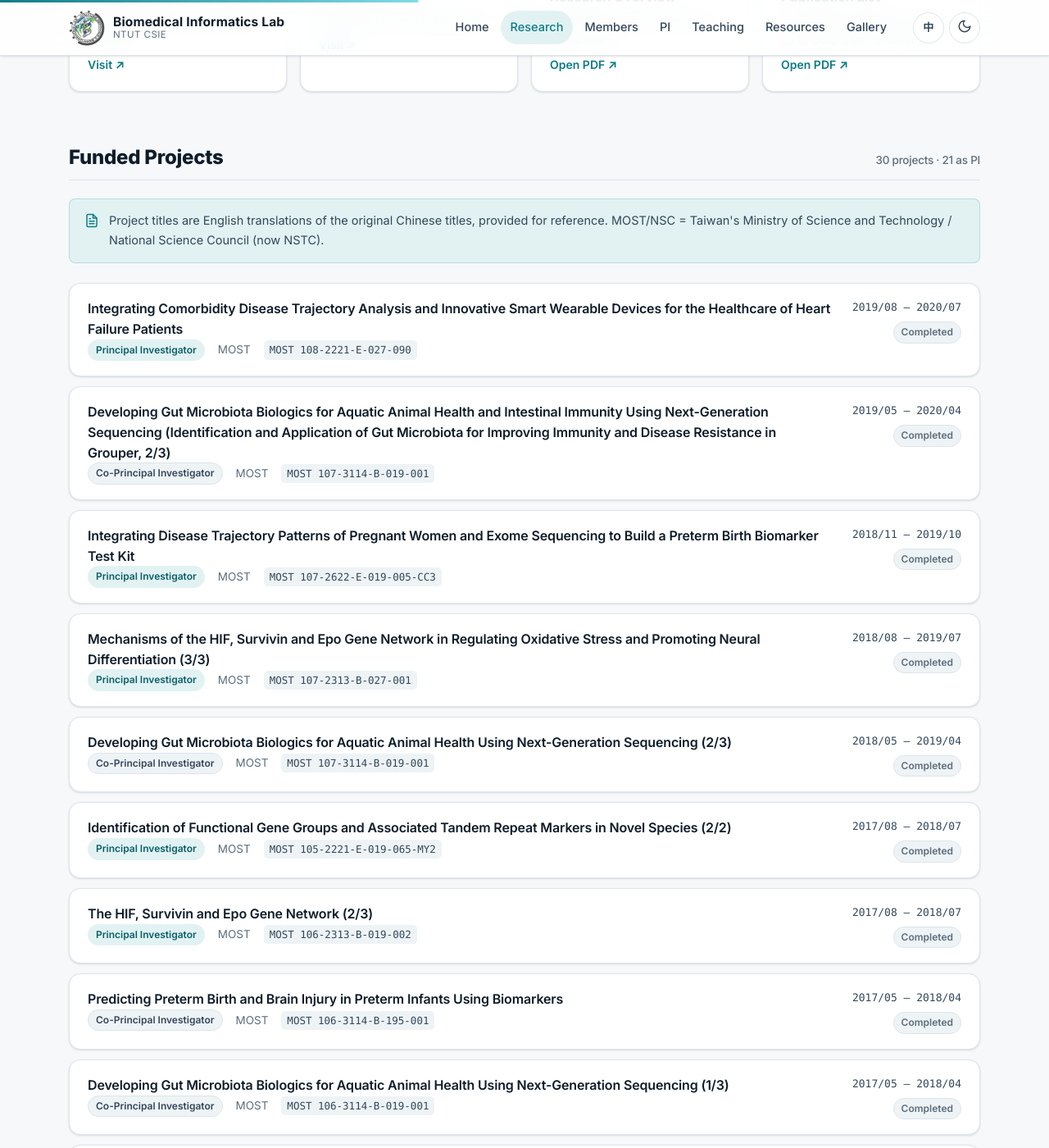
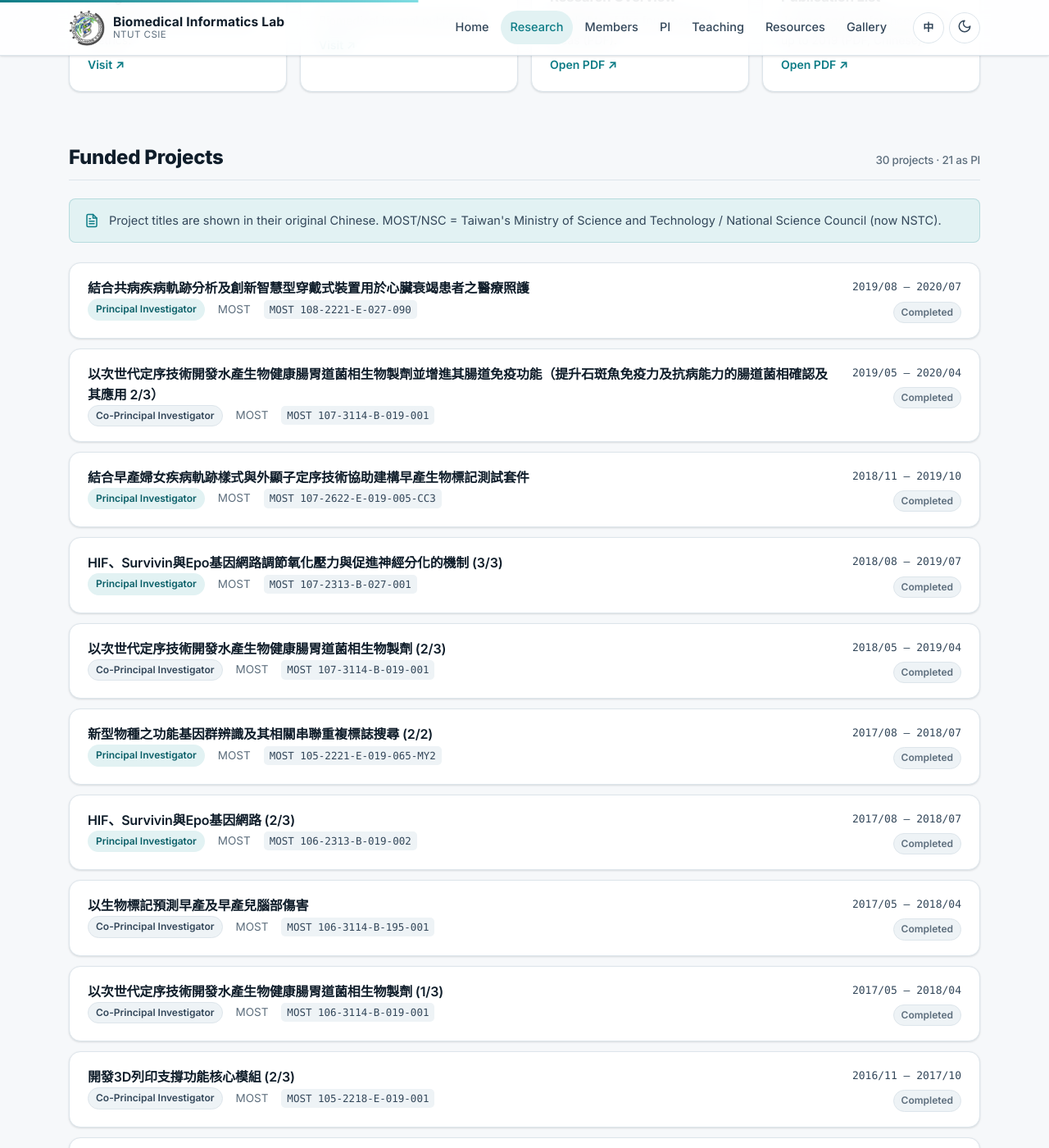
Before and after one commit to NTUT-Biolab/ntut-biolab.github.io, a Jekyll site: the page built from en/research.html, in a window 1280 px wide and 1400 px high, scrolled down 1956 px. Shown: the whole window at 82% size. Built offline with Jekyll 4.4.1, drawn with Linux system fonts in a browser that asks for light colours; some of the changed text lies outside the part shown.

Commit message:
Show original Chinese project titles on the English site
The English project titles were unofficial translations; remove them
(and the translated output link labels) until official titles are
available.

Co-Authored-By: Claude Opus 5.5 <noreply@anthropic.com>
Claude-Session: https://claude.ai/code/session_016gvru8tgmTYS5jXM7NyzeU

```diff
--- a/_data/projects.yml
+++ b/_data/projects.yml
@@ -3,7 +3,6 @@
 # status 可省略（預設顯示「已結案」）；進行中的計畫請填 status: ongoing。
 
 - title: 結合共病疾病軌跡分析及創新智慧型穿戴式裝置用於心臟衰竭患者之醫療照護
-  title_en: Integrating Comorbidity Disease Trajectory Analysis and Innovative Smart Wearable Devices for the Healthcare of Heart Failure Patients
   code: MOST 108-2221-E-027-090
   role: pi
   period: 108/08 ~ 109/07
@@ -11,7 +10,6 @@
   agency: 科技部
   agency_en: MOST
 - title: 以次世代定序技術開發水產生物健康腸胃道菌相生物製劑並增進其腸道免疫功能（提升石斑魚免疫力及抗病能力的腸道菌相確認及其應用 2/3）
-  title_en: Developing Gut Microbiota Biologics for Aquatic Animal Health and Intestinal Immunity Using Next-Generation Sequencing (Identification and Application of Gut Microbiota for Improving Immunity and Disease Resistance in Grouper, 2/3)
   code: MOST 107-3114-B-019-001
   role: co-pi
   period: 108/05 ~ 109/04
@@ -19,7 +17,6 @@
   agency: 科技部
   agency_en: MOST
 - title: 結合早產婦女疾病軌跡樣式與外顯子定序技術協助建構早產生物標記測試套件
-  title_en: Integrating Disease Trajectory Patterns of Pregnant Women and Exome Sequencing to Build a Preterm Birth Biomarker Test Kit
   code: MOST 107-2622-E-019-005-CC3
   role: pi
   period: 107/11 ~ 108/10
@@ -27,7 +24,6 @@
   agency: 科技部
   agency_en: MOST
 - title: HIF、Survivin與Epo基因網路調節氧化壓力與促進神經分化的機制 (3/3)
-  title_en: Mechanisms of the HIF, Survivin and Epo Gene Network in Regulating Oxidative Stress and Promoting Neural Differentiation (3/3)
   code: MOST 107-2313-B-027-001
   role: pi
   period: 107/08 ~ 108/07
@@ -35,7 +31,6 @@
   agency: 科技部
   agency_en: MOST
 - title: 以次世代定序技術開發水產生物健康腸胃道菌相生物製劑 (2/3)
-  title_en: Developing Gut Microbiota Biologics for Aquatic Animal Health Using Next-Generation Sequencing (2/3)
   code: MOST 107-3114-B-019-001
   role: co-pi
   period: 107/05 ~ 108/04
@@ -43,7 +38,6 @@
   agency: 科技部
   agency_en: MOST
 - title: 新型物種之功能基因群辨識及其相關串聯重複標誌搜尋 (2/2)
-  title_en: Identification of Functional Gene Groups and Associated Tandem Repeat Markers in Novel Species (2/2)
   code: MOST 105-2221-E-019-065-MY2
   role: pi
   period: 106/08 ~ 107/07
@@ -51,7 +45,6 @@
   agency: 科技部
   agency_en: MOST
 - title: HIF、Survivin與Epo基因網路 (2/3)
-  title_en: The HIF, Survivin and Epo Gene Network (2/3)
   code: MOST 106-2313-B-019-002
   role: pi
   period: 106/08 ~ 107/07
@@ -59,7 +52,6 @@
   agency: 科技部
   agency_en: MOST
 - title: 以生物標記預測早產及早產兒腦部傷害
-  title_en: Predicting Preterm Birth and Brain Injury in Preterm Infants Using Biomarkers
   code: MOST 106-3114-B-195-001
   role: co-pi
   period: 106/05 ~ 107/04
@@ -67,7 +59,6 @@
   agency: 科技部
   agency_en: MOST
 - title: 以次世代定序技術開發水產生物健康腸胃道菌相生物製劑 (1/3)
-  title_en: Developing Gut Microbiota Biologics for Aquatic Animal Health Using Next-Generation Sequencing (1/3)
   code: MOST 106-3114-B-019-001
   role: co-pi
   period: 106/05 ~ 107/04
@@ -75,7 +66,6 @@
   agency: 科技部
   agency_en: MOST
 - title: 開發3D列印支撐功能核心模組 (2/3)
-  title_en: Developing Core Support-Structure Modules for 3D Printing (2/3)
   code: MOST 105-2218-E-019-001
   role: co-pi
   period: 105/11 ~ 106/10
@@ -83,7 +73,6 @@
   agency: 科技部
   agency_en: MOST
 - title: HIF、Survivin與Epo基因網路 (1/3)
-  title_en: The HIF, Survivin and Epo Gene Network (1/3)
   code: MOST 105-2313-B-019-001
   role: pi
   period: 105/08 ~ 106/07
@@ -91,7 +80,6 @@
   agency: 科技部
   agency_en: MOST
 - title: 新型物種之功能基因群辨識及其相關串聯重複標誌搜尋 (1/2)
-  title_en: Identification of Functional Gene Groups and Associated Tandem Repeat Markers in Novel Species (1/2)
   code: MOST 105-2221-E-019-065-MY2
   role: pi
   period: 105/08 ~ 106/07
@@ -99,14 +87,12 @@
   agency: 科技部
   agency_en: MOST
 - title: 醫療巨量資料檢視、分析及動態視覺化工具開發
-  title_en: Development of Tools for Viewing, Analyzing and Dynamically Visualizing Medical Big Data
   role: co-pi
   period: 105/08 ~ 106/07
   period_en: 2016/08 – 2017/07
   agency: 科技部
   agency_en: MOST
 - title: 次世代整合系統應用於心臟衰竭之預後分析及策略性醫療照護
-  title_en: A Next-Generation Integrated System for Prognostic Analysis and Strategic Healthcare of Heart Failure
   code: MOST 104-2321-B-019-009
   role: pi
   period: 104/09 ~ 105/08
@@ -114,7 +100,6 @@
   agency: 科技部
   agency_en: MOST
 - title: 開發3D列印支撐功能核心模組 (1/3)
-  title_en: Developing Core Support-Structure Modules for 3D Printing (1/3)
   code: MOST 104-2218-E-019-003
   role: co-pi
   period: 104/11 ~ 105/10
@@ -122,7 +107,6 @@
   agency: 科技部
   agency_en: MOST
 - title: 低氧訊息網路的系統與演化生物學研究（子計畫4）(3/3)
-  title_en: Systems and Evolutionary Biology of Hypoxia Signaling Networks (Subproject 4, 3/3)
   code: MOST 104-2627-B-019-003
   role: pi
   period: 104/08 ~ 105/07
@@ -130,7 +114,6 @@
   agency: 科技部
   agency_en: MOST
 - title: 養殖魚種骨骼發育及抗病分子標記之資料庫建置與輔助育種應用研究
-  title_en: Database Construction of Molecular Markers for Skeletal Development and Disease Resistance in Farmed Fish and Its Application to Assisted Breeding
   code: MOST 104-2321-B-019-008
   role: pi
   period: 104/08 ~ 105/07
@@ -138,7 +121,6 @@
   agency: 科技部
   agency_en: MOST
 - title: 比較轉錄體資料集之正規化技術研究
-  title_en: Normalization Techniques for Comparative Transcriptome Datasets
   code: MOST 103-2221-E-019-037
   role: pi
   period: 103/08 ~ 104/07
@@ -146,7 +128,6 @@
   agency: 科技部
   agency_en: MOST
 - title: 低氧訊息網路（子計畫4）(2/3)
-  title_en: Hypoxia Signaling Networks (Subproject 4, 2/3)
   code: MOST 103-2627-B-019-003
   role: pi
   period: 103/08 ~ 104/07
@@ -154,14 +135,12 @@
   agency: 科技部
   agency_en: MOST
 - title: 建立以病人為中心之疾病教育網絡軟體
-  title_en: Developing Patient-Centered Disease Education Network Software
   role: co-pi
   period: 102/01 ~ 104/07
   period_en: 2013/01 – 2015/07
   agency: 長海計畫
   agency_en: Chang-Hai Program (長海計畫)
 - title: 低氧誘導反應之轉錄體比對平台開發與互連動態生物訊息路徑建構
-  title_en: A Transcriptome Comparison Platform for Hypoxia-Induced Responses and Construction of Interconnected Dynamic Signaling Pathways
   code: NSC102-2627-B-019-003
   role: pi
   period: 102/08 ~ 103/07
@@ -169,7 +148,6 @@
   agency: 國科會
   agency_en: NSC
 - title: 基於物理化學特性及內容組合特徵進行構型抗原表位與抗體對位預測
-  title_en: Conformational Epitope and Paratope Prediction Based on Physicochemical Properties and Compositional Features
   code: NSC102-2221-E-019-059
   role: pi
   period: 102/08 ~ 103/07
@@ -177,7 +155,6 @@
   agency: 國科會
   agency_en: NSC
 - title: 台灣農業生物多樣性基因資料庫整合建置及跨物種比對核心技術服務
-  title_en: Integrated Construction of Taiwan Agricultural Biodiversity Gene Databases and Core Cross-Species Comparison Services
   code: NSC102-2321-B-019-001
   role: pi
   period: 102/01 ~ 102/12
@@ -185,7 +162,6 @@
   agency: 國科會
   agency_en: NSC
 - title: 台灣農業生物多樣性基因體資料庫及跨物種比對核心技術之建置與服務
-  title_en: Construction and Services of Taiwan Agricultural Biodiversity Genome Databases and Core Cross-Species Comparison Technologies
   code: NSC 101-2321-B-019-001
   role: pi
   period: 101/01 ~ 101/12
@@ -193,7 +169,6 @@
   agency: 國科會
   agency_en: NSC
 - title: 台灣農業生物多樣性基因體資料庫及跨物種比對核心技術之建置與服務
-  title_en: Construction and Services of Taiwan Agricultural Biodiversity Genome Databases and Core Cross-Species Comparison Technologies
   code: NSC 100-2321-B-019-004
   role: pi
   period: 100/02 ~ 101/01
@@ -203,9 +178,7 @@
   output:
     url: http://tagc.cs.ntou.edu.tw/
     text: 台灣農業生物多樣性基因體資料庫
-    text_en: Taiwan Agricultural Biodiversity Genome Database
 - title: 慢性腎病之超音波影像指標測量分析與臨床分期相關性之研究
-  title_en: Ultrasound Image Index Measurement and Its Correlation with the Clinical Staging of Chronic Kidney Disease
   code: 99529001K
   role: co-pi
   period: 100/05 ~ 100/04
@@ -213,7 +186,6 @@
   agency: 長庚醫院/海洋大學
   agency_en: Chang Gung Memorial Hospital / NTOU
 - title: CMBB生物資訊核心技術開發與應用服務
-  title_en: CMBB Core Bioinformatics Technology Development and Application Services
   role: pi
   period: 100/04 ~ 100/12
   period_en: 2011/04 – 2011/12
@@ -222,9 +194,7 @@
   output:
     url: http://bimfg.cs.ntou.edu.tw
     text: 海洋模式物種基因體資料庫系統
-    text_en: Marine Model Species Genome Database
 - title: 蛋白質功能區域自動切割、分類及表面比對之研究 (2/2)
-  title_en: Automatic Segmentation, Classification and Surface Comparison of Protein Functional Domains (2/2)
   code: NSC 98-2221-E-019-031-MY2
   role: pi
   period: 99/08 ~ 100/07
@@ -232,7 +202,6 @@
   agency: 國科會
   agency_en: NSC
 - title: B細胞抗原決定位預測、評估與資料庫之建立
-  title_en: B-Cell Epitope Prediction, Evaluation and Database Construction
   code: NSC 96-2221-E-019-043
   role: pi
   period: 96/08 ~ 97/07
@@ -242,9 +211,7 @@
   output:
     url: http://140.121.196.30/LEPD_Antigenicity.php
     text: B細胞線性抗原決定位預測系統
-    text_en: B-cell Linear Epitope Prediction System
 - title: 基於序列組合特徵之快速多重蛋白質結構排比技術
-  title_en: Fast Multiple Protein Structure Alignment Based on Sequence Compositional Features
   code: NSC 95-2221-E-019-032
   role: pi
   period: 95/08 ~ 96/07
@@ -254,4 +221,3 @@
   output:
     url: http://misa.cs.ntou.edu.tw/
     text: MISA 網站
-    text_en: MISA website
--- a/_includes/project-list.html
+++ b/_includes/project-list.html
@@ -3,12 +3,12 @@
         {%- for p in site.data.projects %}
         <li class="card project">
           <div>
-            <h3>{% if en %}{{ p.title_en | escape }}{% else %}{{ p.title | escape }}{% endif %}</h3>
+            <h3{% if en %} lang="zh-Hant"{% endif %}>{{ p.title | escape }}</h3>
             <div class="project-meta"><span class="badge{% if p.role == 'pi' %} badge-pi{% endif %}">{% if p.role == "pi" %}{% if en %}Principal Investigator{% else %}計畫主持人{% endif %}{% else %}{% if en %}Co-Principal Investigator{% else %}共同主持人{% endif %}{% endif %}</span><span>{% if en %}{{ p.agency_en }}{% else %}{{ p.agency }}{% endif %}</span>{% if p.code %}<span class="code">{{ p.code }}</span>{% endif %}</div>
           </div>
           <div class="project-side"><span class="project-period">{% if en %}{{ p.period_en }}{% else %}{{ p.period }}{% endif %}</span>{% if p.status == "ongoing" %}<span class="badge badge-pi">{% if en %}Ongoing{% else %}執行中{% endif %}</span>{% else %}<span class="badge badge-done">{% if en %}Completed{% else %}已結案{% endif %}</span>{% endif %}</div>
           {%- if p.output %}
-          <div class="project-output"><a href="{{ p.output.url }}" target="_blank" rel="noopener">{% if en %}{{ p.output.text_en }}{% else %}{{ p.output.text }}{% endif %}</a></div>
+          <div class="project-output"><a href="{{ p.output.url }}" target="_blank" rel="noopener">{{ p.output.text }}</a></div>
           {%- endif %}
         </li>
         {%- endfor %}
--- a/en/research.html
+++ b/en/research.html
@@ -27,7 +27,7 @@ description: Four research areas of the NTUT Biomedical Informatics Lab — geno
 
     <section class="block">
       <h2 class="block-title">Funded Projects<span class="count">{{ site.data.projects.size }} projects · {{ n_pi }} as PI</span></h2>
-      <div class="note">{% include icon.html name="file" %}<span>Project titles are English translations of the original Chinese titles, provided for reference. MOST/NSC = Taiwan's Ministry of Science and Technology / National Science Council (now NSTC).</span></div>
+      <div class="note">{% include icon.html name="file" %}<span>Project titles are shown in their original Chinese. MOST/NSC = Taiwan's Ministry of Science and Technology / National Science Council (now NSTC).</span></div>
 {% include project-list.html %}
     </section>
 
```
Also changed, not shown: README.md.
